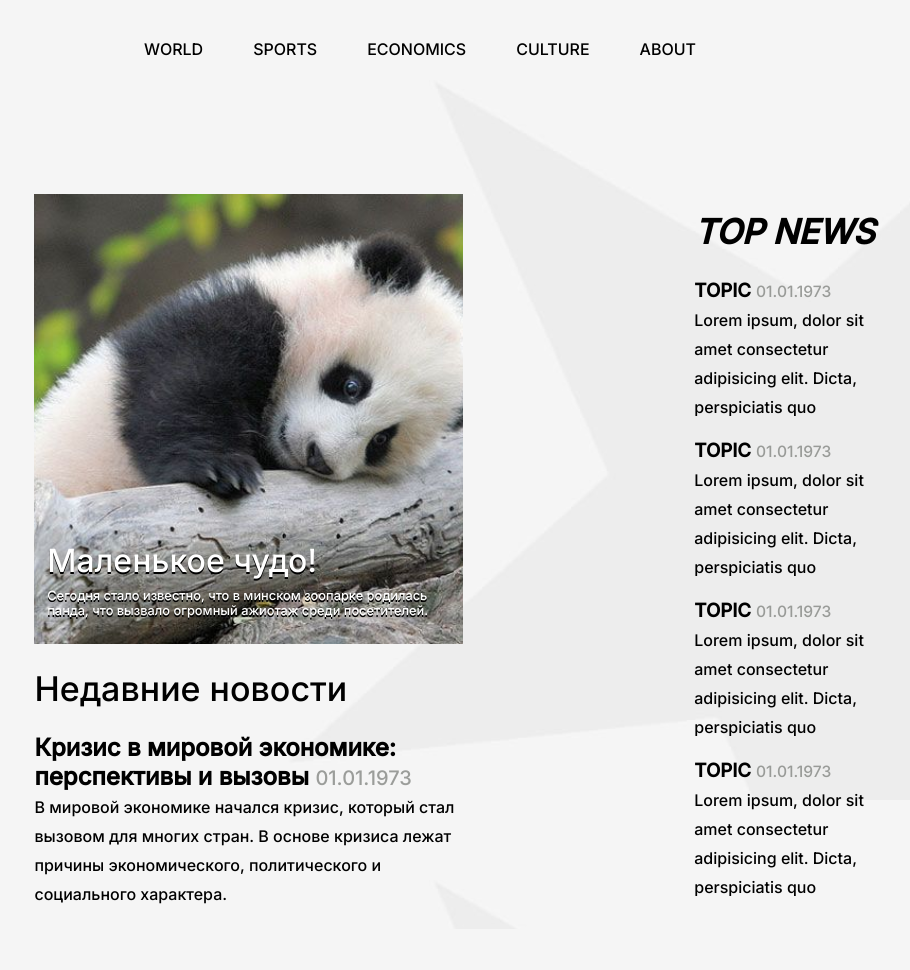
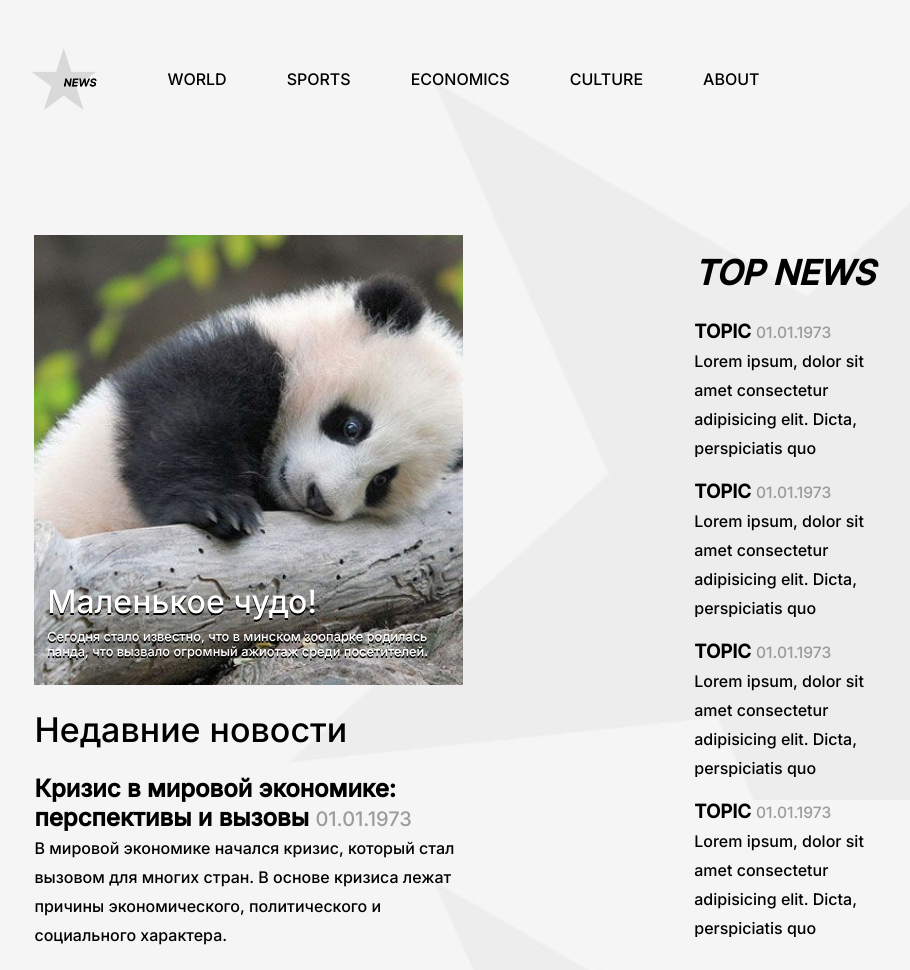
Before and after one commit to LaRtik/news-website, a plain HTML site: page index.html in a window 1280 px wide. Shown: the whole page, without its empty margins (220-1130 px from the left). Before the commit the page ends 929 px from the top, so only its background shows below. Drawn offline with Linux system fonts and the light colour scheme.

Commit message:
added logo, fixed navbar display

```diff
--- a/index.html
+++ b/index.html
@@ -28,9 +28,10 @@
     </div>
     <nav id = "nav-bar">
         <ul class="list">
-            <li><a href="./index.html">
+            <li>
                 <img src="src/images/logo.png" alt="logo" class="logo-img">
-            </a></li>
+            </li>
+            <li id="home-btn"><a href="index.html">HOME</a></li>
             <li><a href="around_the_world.html">WORLD</a></li>
             <li><a href="not_implemented.html">SPORTS</a></li>
             <li><a href="not_implemented.html">ECONOMICS</a></li>
--- a/style.css
+++ b/style.css
@@ -49,8 +49,10 @@ header .fas {
     cursor: pointer;
 }
 
-.logo-img {
-    display: none;
+@media(max-width: 900px) {
+    .logo-img {
+        display: none;
+    }
 }
 
 .close-menu-btn {
@@ -64,8 +66,9 @@ header .fas {
 nav ul li {
     align-items: center;
     text-align: center;
+    align-content: center;
     justify-content: center;
-    display: block;
+    display: flex;
     padding: 15px 0;
     transition: all 1s ease;
 }
@@ -81,13 +84,16 @@ nav {
 }
 
 @media(min-width: 900px) {
+
     .logo-img {
-        width: 80%;
-        height: 80%;
-        vertical-align: middle;
+        max-width: 150%;
+        max-height: 150%;
+        align-self: center;
+        vertical-align: top;
+        display: inline-block;
     }
 
-    .menu-btn, .close-menu-btn{
+    .menu-btn, .close-menu-btn, #home-btn{
         display: none!important;
     }
 
@@ -96,7 +102,7 @@ nav {
         align-items: center;
         flex-wrap: wrap;
         background: transparent;
-        padding: auto;
+        /* padding: auto; */
     }
 
     nav {
@@ -110,7 +116,9 @@ nav {
     }
 
     nav ul li {
-        padding-right: 50px;
+        padding-right: 60px;
+        padding-top: 35px;
+        height: 100px;
     }
 }
 
```
